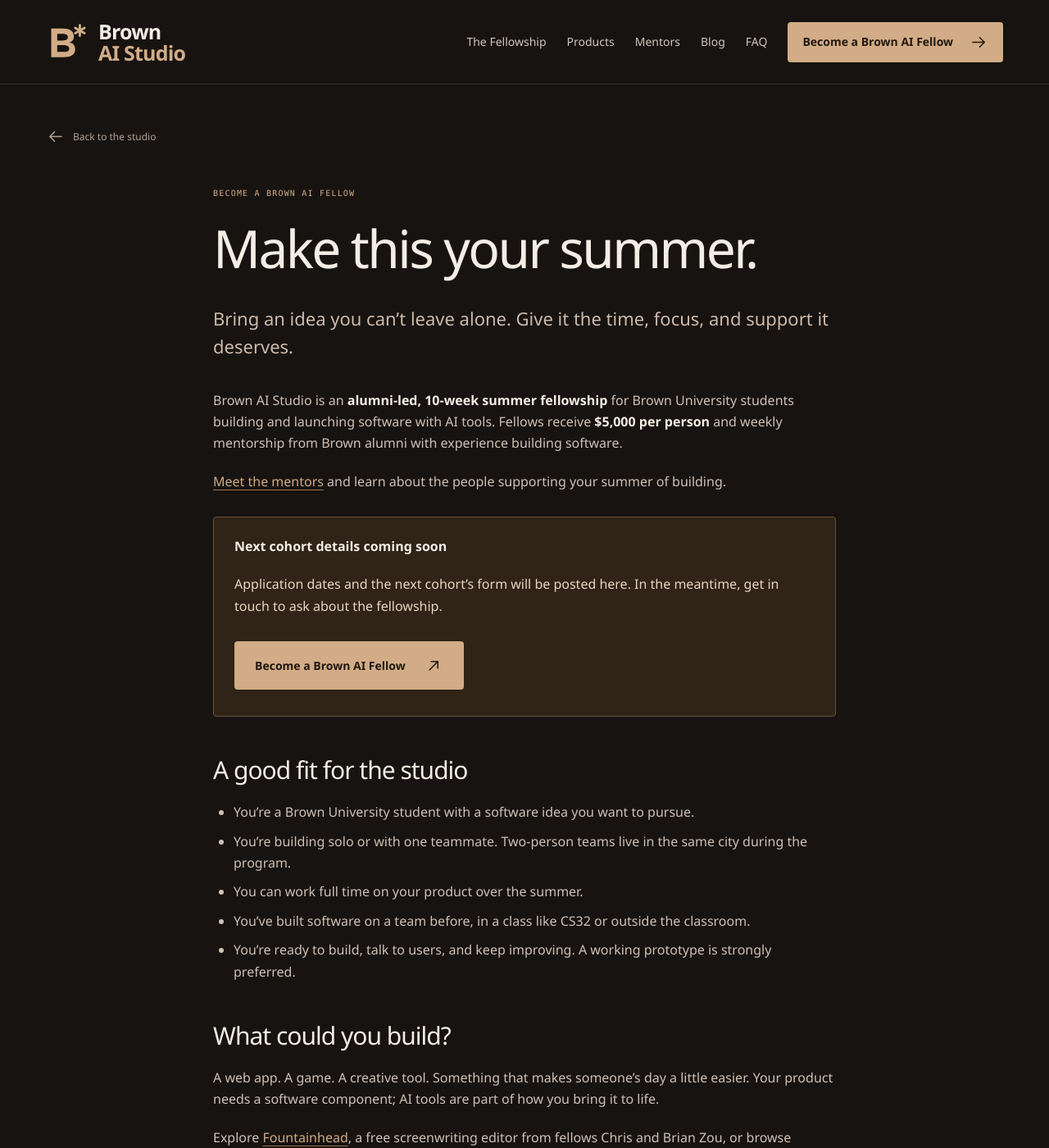
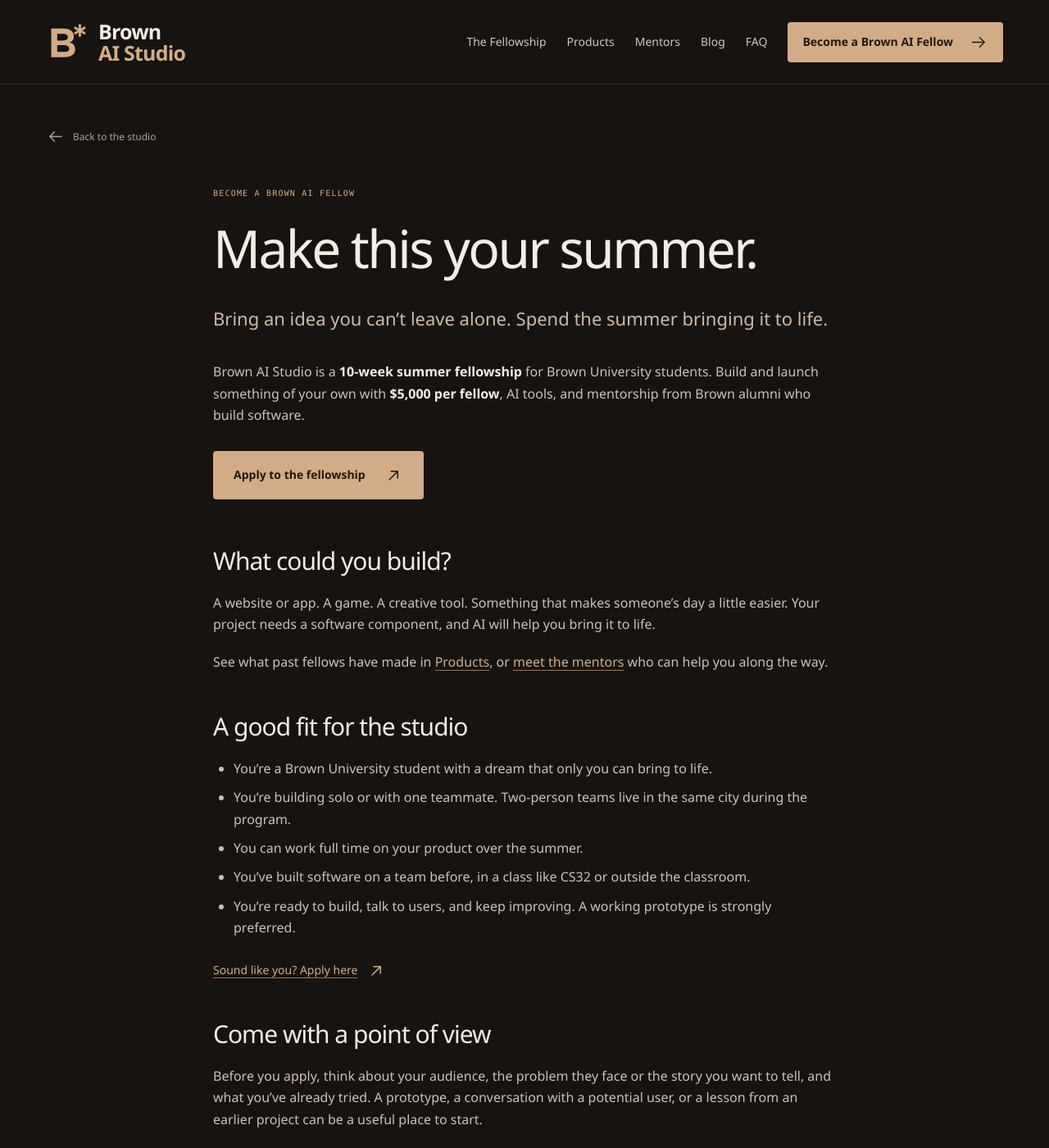
Before and after one commit to b-star-fellowship/b-star-fellowship.github.io, a Jekyll site: the page built from apply.md, in a window 1280 px wide and 1400 px high. Shown: the whole window at 82% size. Built offline with Jekyll 4.4.1, drawn with Linux system fonts in a browser that asks for light colours; some of the changed text lies outside the part shown.

Commit message:
ok this looks good

```diff
--- a/_config.yml
+++ b/_config.yml
@@ -5,9 +5,8 @@
 url: "https://brownai.studio"
 lang: en-US
 
-# Set to the current application form when the next cohort opens.
-application_url: ""
-application_status: "Next cohort details coming soon"
+# Shared destination for the calls to action on the application page.
+application_url: "https://forms.gle/t6J7NtFfMFNCmxRm6"
 
 plugins:
   - jekyll-feed
--- a/apply.md
+++ b/apply.md
@@ -3,40 +3,37 @@
 title: Make this your summer.
 permalink: /apply/
 eyebrow: BECOME A BROWN AI FELLOW
-description: Bring an idea you can’t leave alone. Give it the time, focus, and support it deserves.
+description: Bring an idea you can’t leave alone. Spend the summer bringing it to life.
 ---
 
-Brown AI Studio is an **alumni-led, 10-week summer fellowship** for Brown University students building and launching software with AI tools. Fellows receive **$5,000 per person** and weekly mentorship from Brown alumni with experience building software.
+Brown AI Studio is a **10-week summer fellowship** for Brown University students. Build and launch something of your own with **$5,000 per fellow**, AI tools, and mentorship from Brown alumni who build software.
 
-[Meet the mentors]({{ '/mentors/' | relative_url }}) and learn about the people supporting your summer of building.
+<p><a class="button" href="{{ site.application_url | escape }}">Apply to the fellowship {% include arrow.html direction="diagonal" %}</a></p>
 
-<div class="application-note">
-{% if site.application_url != empty %}
-<p><strong>Ready to build?</strong> Tell us about your team and the idea you want to bring to life.</p>
-<a class="button" href="{{ site.application_url | escape }}">Become a Brown AI Fellow {% include arrow.html %}</a>
-{% else %}
-<p><strong>{{ site.application_status }}</strong></p>
-<p>Application dates and the next cohort’s form will be posted here. In the meantime, get in touch to ask about the fellowship.</p>
-<a class="button" href="mailto:{{ site.email }}?subject=Brown%20AI%20Studio%20fellowship">Become a Brown AI Fellow {% include arrow.html direction="diagonal" %}</a>
-{% endif %}
-</div>
+## What could you build?
+
+A website or app. A game. A creative tool. Something that makes someone’s day a little easier. Your project needs a software component, and AI will help you bring it to life.
+
+See what past fellows have made in [Products]({{ '/products/' | relative_url }}), or [meet the mentors]({{ '/mentors/' | relative_url }}) who can help you along the way.
 
 ## A good fit for the studio
 
-- You’re a Brown University student with a software idea you want to pursue.
+- You’re a Brown University student with a dream that only you can bring to life.
 - You’re building solo or with one teammate. Two-person teams live in the same city during the program.
 - You can work full time on your product over the summer.
 - You’ve built software on a team before, in a class like CS32 or outside the classroom.
 - You’re ready to build, talk to users, and keep improving. A working prototype is strongly preferred.
 
-## What could you build?
-
-A web app. A game. A creative tool. Something that makes someone’s day a little easier. Your product needs a software component; AI tools are part of how you bring it to life.
-
-Explore [Fountainhead]({{ '/products/#fountainhead' | relative_url }}), a free screenwriting editor from fellows Chris and Brian Zou, or browse [Products]({{ '/products/' | relative_url }}).
+<p><a class="text-link" href="{{ site.application_url | escape }}">Sound like you? Apply here {% include arrow.html direction="diagonal" %}</a></p>
 
 ## Come with a point of view
 
-Think about who you want to build for, the problem they face, and what you’ve already tried. A prototype, a conversation with a potential user, or a lesson from an earlier product can be a useful place to start.
+Before you apply, think about your audience, the problem they face or the story you want to tell, and what you’ve already tried. A prototype, a conversation with a potential user, or a lesson from an earlier project can be a useful place to start.
 
-[More questions? Read the FAQ.]({{ '/#faq' | relative_url }})
+<div class="application-note">
+  <p><strong>Ready to build?</strong></p>
+  <p>Apply solo or with a teammate. Tell us about the idea you want to spend the summer bringing to life.</p>
+  <a class="button" href="{{ site.application_url | escape }}">Start your application {% include arrow.html direction="diagonal" %}</a>
+</div>
+
+[More questions? Check out our FAQ.]({{ '/#faq' | relative_url }})
```
Also changed, not shown: readme.md.
